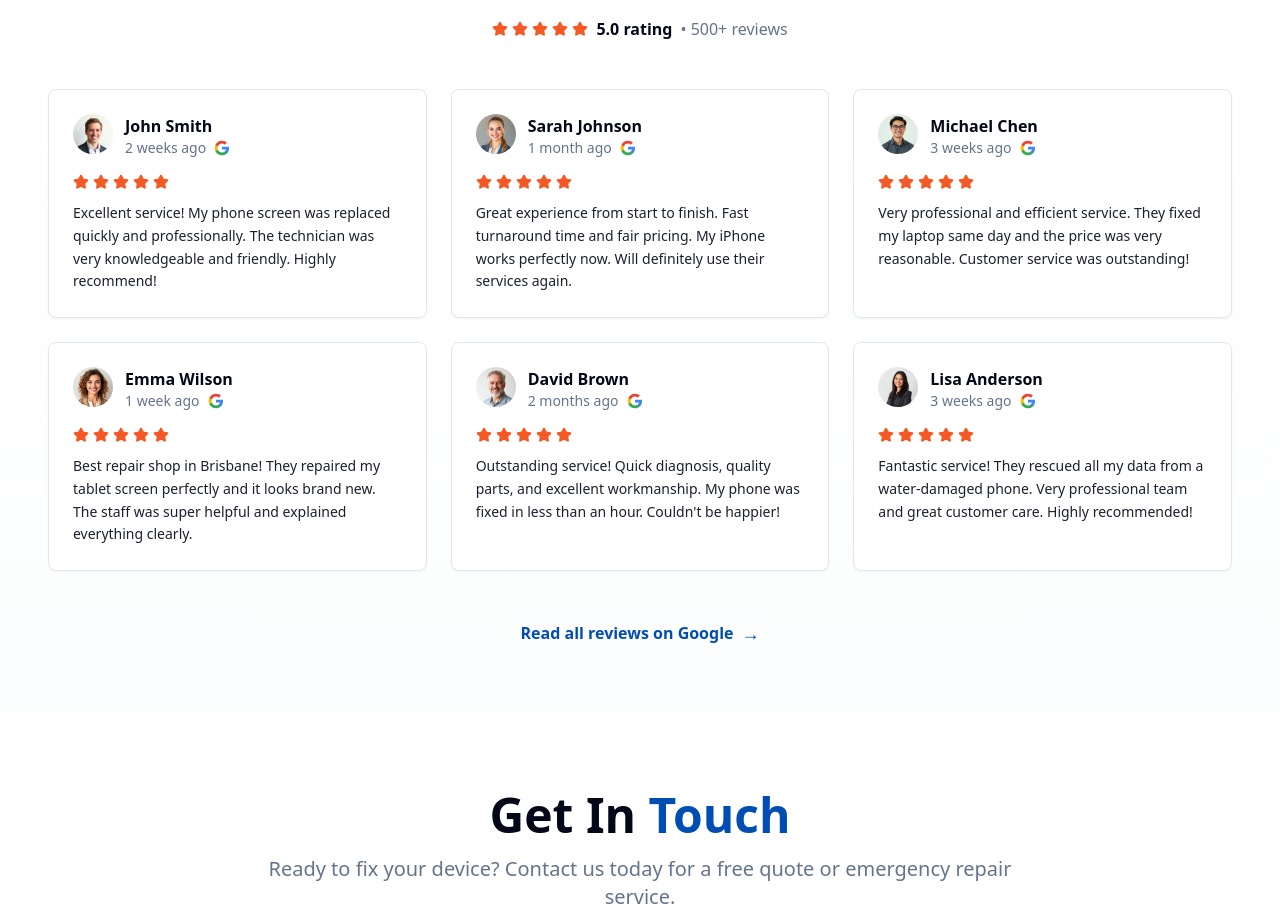
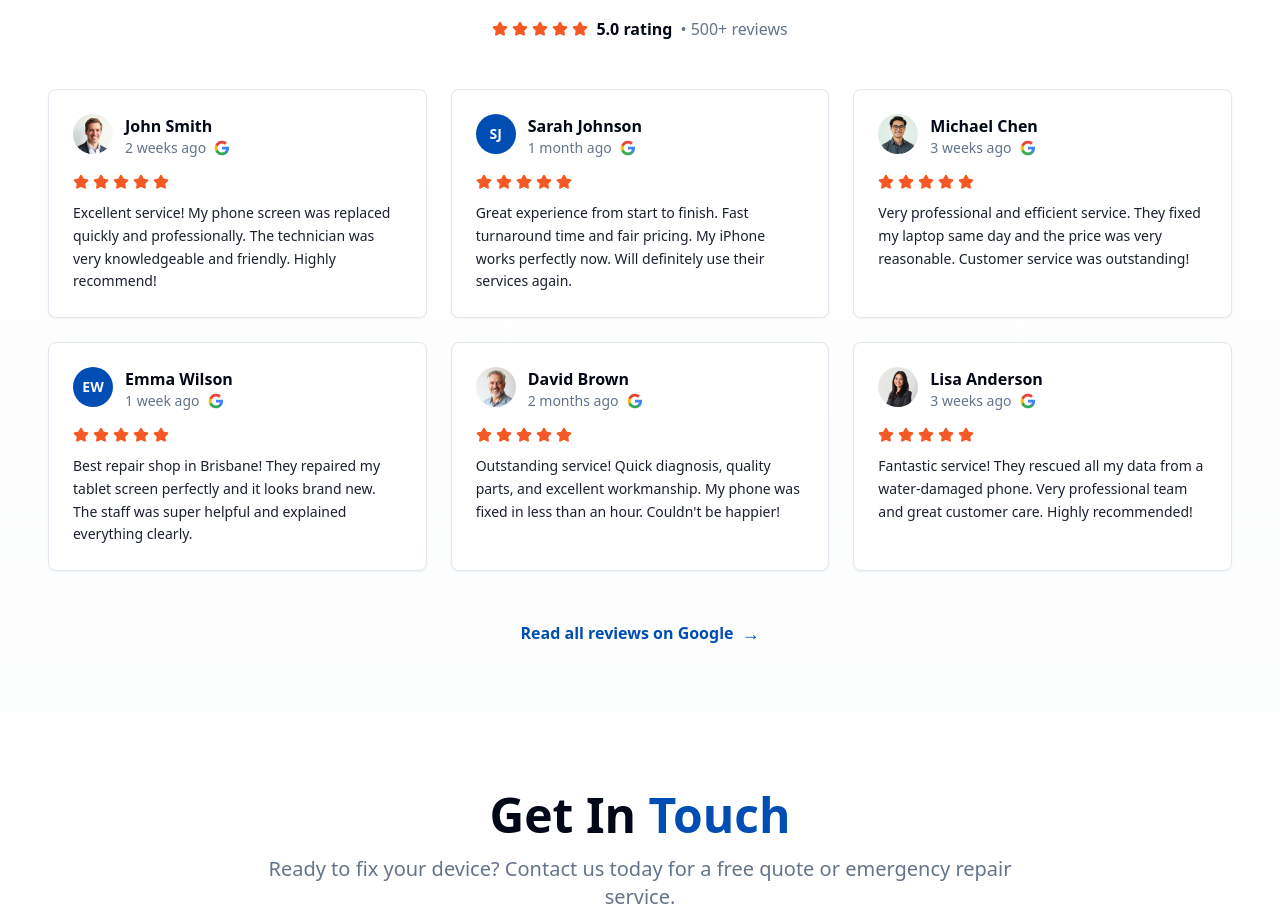
Before and after one commit to ljunwoo0105-a11y/coolcase-repair-qld, a React (Vite) app: page / in a window 1280 px wide. Shown: the part 4110-5021 px from the top of the page. Built offline with nearby package versions, Linux system fonts and the light colour scheme; the HTML template or start-up script is replaced by a standard one.

Commit message:
Remove reviewer photos

```diff
--- a/src/components/ReviewsSection.tsx
+++ b/src/components/ReviewsSection.tsx
@@ -24,7 +24,7 @@ const ReviewsSection = () => {
       rating: 5,
       date: "1 month ago",
       text: "Great experience from start to finish. Fast turnaround time and fair pricing. My iPhone works perfectly now. Will definitely use their services again.",
-      image: reviewer2
+      avatar: "SJ"
     },
     {
       id: 3,
@@ -40,7 +40,7 @@ const ReviewsSection = () => {
       rating: 5,
       date: "1 week ago",
       text: "Best repair shop in Brisbane! They repaired my tablet screen perfectly and it looks brand new. The staff was super helpful and explained everything clearly.",
-      image: reviewer4
+      avatar: "EW"
     },
     {
       id: 5,
@@ -107,11 +107,17 @@ const ReviewsSection = () => {
               <CardContent className="pt-6">
                 {/* Reviewer Info */}
                 <div className="flex items-start gap-3 mb-4">
-                  <img
-                    src={review.image}
-                    alt={review.name}
-                    className="w-10 h-10 rounded-full object-cover"
-                  />
+                  {review.image ? (
+                    <img
+                      src={review.image}
+                      alt={review.name}
+                      className="w-10 h-10 rounded-full object-cover"
+                    />
+                  ) : (
+                    <div className="w-10 h-10 rounded-full bg-[hsl(var(--ccr-primary))] text-primary-foreground flex items-center justify-center font-semibold text-sm">
+                      {review.avatar}
+                    </div>
+                  )}
                   <div className="flex-1">
                     <h3 className="font-semibold">{review.name}</h3>
                     <div className="flex items-center gap-2">
```
